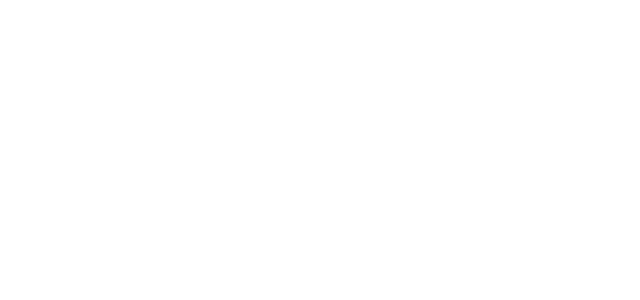
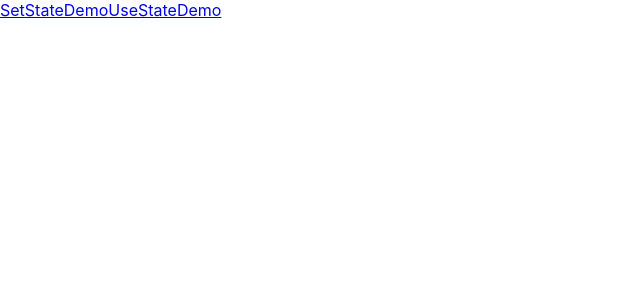
Before and after one commit to YosefYuan/react_demo, a React (Create React App) app: page / in a window 1280 px wide. Shown: the top 300 px of the page, without its empty margins (0-640 px from the left). Built offline with nearby package versions, Linux system fonts and the light colour scheme.

Commit message:
feat: add router map in app

```diff
--- a/src/App.js
+++ b/src/App.js
@@ -1,13 +1,17 @@
 import React from "react";
 import "./App.css";
-import { BrowserRouter as Router, Route } from "react-router-dom";
-
+import { BrowserRouter as Router, Route, Switch, Link } from "react-router-dom";
 import SetStateDemo from "./component/SetStateDemo";
 import UseStateDemo from "./component/UseStateDemo";
 
 const App = () => {
   return (
     <Router>
+      <div>
+        <Link to="/SetStateDemo">SetStateDemo</Link>
+        <Link to="/UseStateDemo">UseStateDemo</Link>
+      </div>
+      <Switch>
         <Route
           key="home"
           path="/SetStateDemo"
@@ -20,6 +24,7 @@
           exact={true}
           component={UseStateDemo}
         />
+      </Switch>
     </Router>
   );
 };
```
Lines whose indentation alone changed are shown as unchanged.
